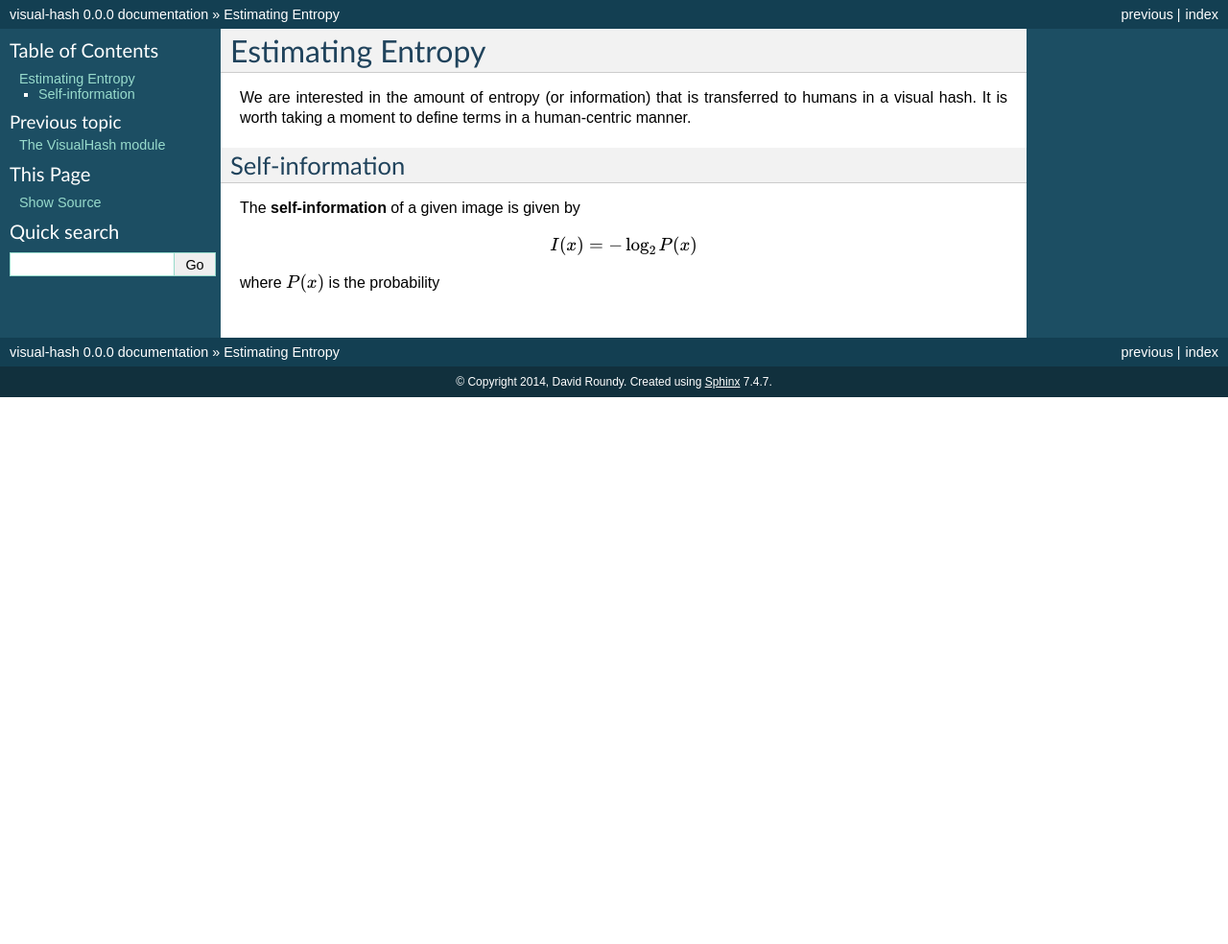
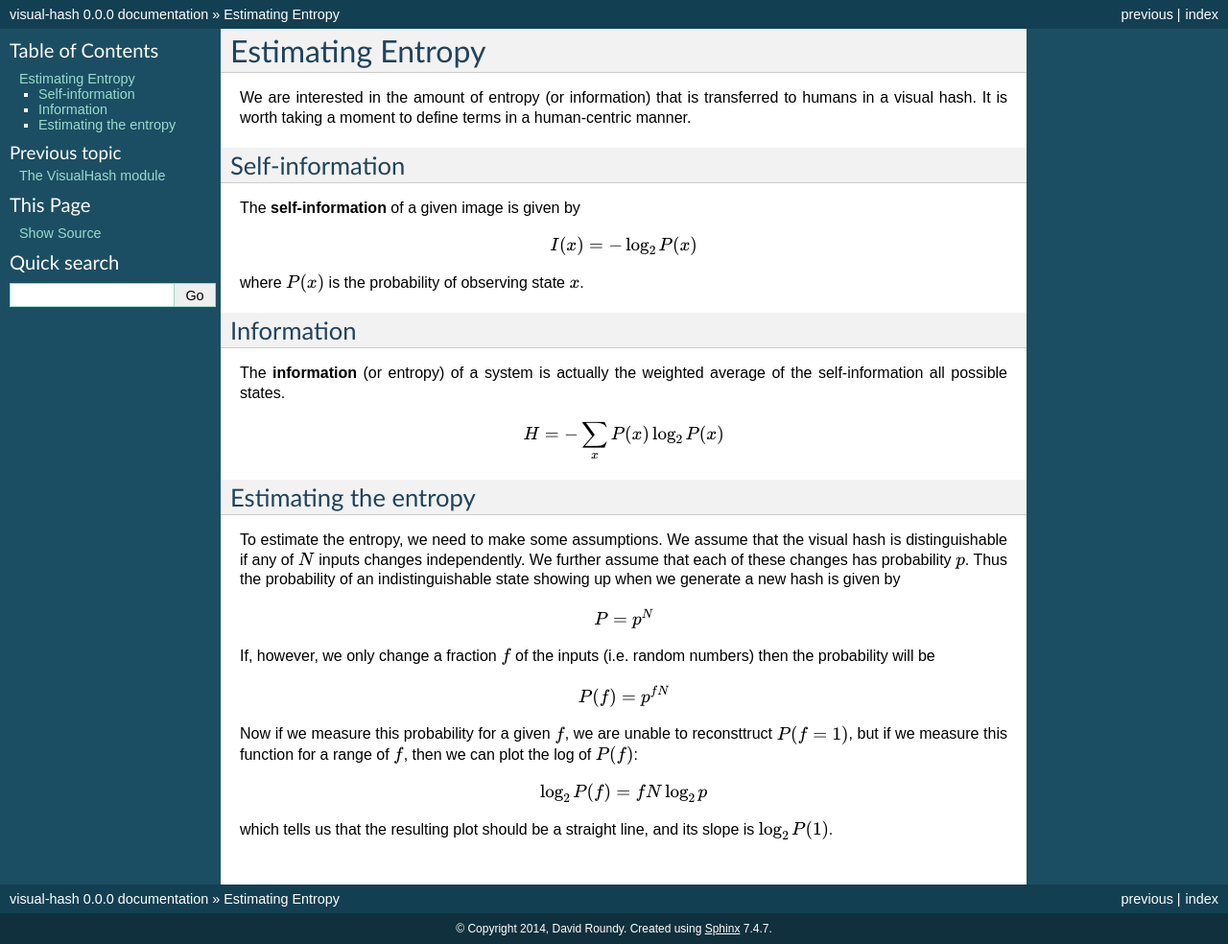
Before and after one commit to droundy/visual-hash, a Sphinx documentation site: the page built from docs/estimating-entropy.rst, in a window 1280 px wide. Shown: the whole page at 96% size. Built offline with Sphinx 7.4.7, drawn with Linux system fonts in a browser that asks for light colours; before the commit the page ends 900 px from its top, so only the background shows below that.

Commit message:
update docs about estimating entropy

```diff
--- a/docs/estimating-entropy.rst
+++ b/docs/estimating-entropy.rst
@@ -13,4 +13,42 @@ The **self-information** of a given image is given by
 .. math::
    I(x) = -\log_2 P(x)
 
-where :math:`P(x)` is the probability
+where :math:`P(x)` is the probability of observing state :math:`x`.
+
+Information
+-----------
+
+The **information** (or entropy) of a system is actually the weighted
+average of the self-information all possible states.
+
+.. math::
+   H = -\sum_{x} P(x)\log_2 P(x)
+
+Estimating the entropy
+----------------------
+
+To estimate the entropy, we need to make some assumptions.  We assume
+that the visual hash is distinguishable if any of :math:`N` inputs
+changes independently.  We further assume that each of these changes
+has probability :math:`p`.  Thus the probability of an
+indistinguishable state showing up when we generate a new hash is
+given by
+
+.. math::
+   P = p^N
+
+If, however, we only change a fraction :math:`f` of the inputs
+(i.e. random numbers) then the probability will be
+
+.. math::
+   P(f) = p^{f N}
+
+Now if we measure this probability for a given :math:`f`, we are
+unable to reconsttruct :math:`P(f=1)`, but if we measure this function
+for a range of :math:`f`, then we can plot the log of :math:`P(f)`:
+
+.. math::
+   \log_2 P(f) = f N \log_2 p
+
+which tells us that the resulting plot should be a straight line, and
+its slope is :math:`\log_2 P(1)`.
```
